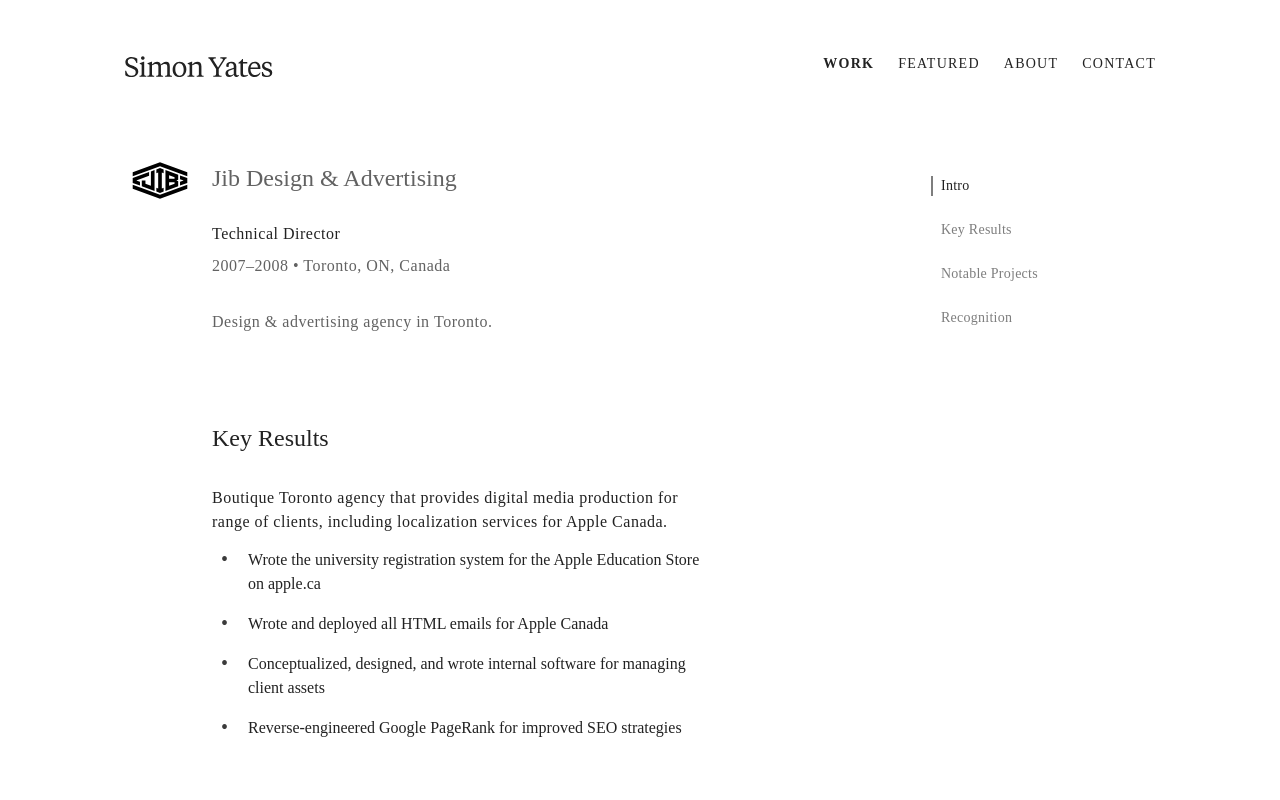
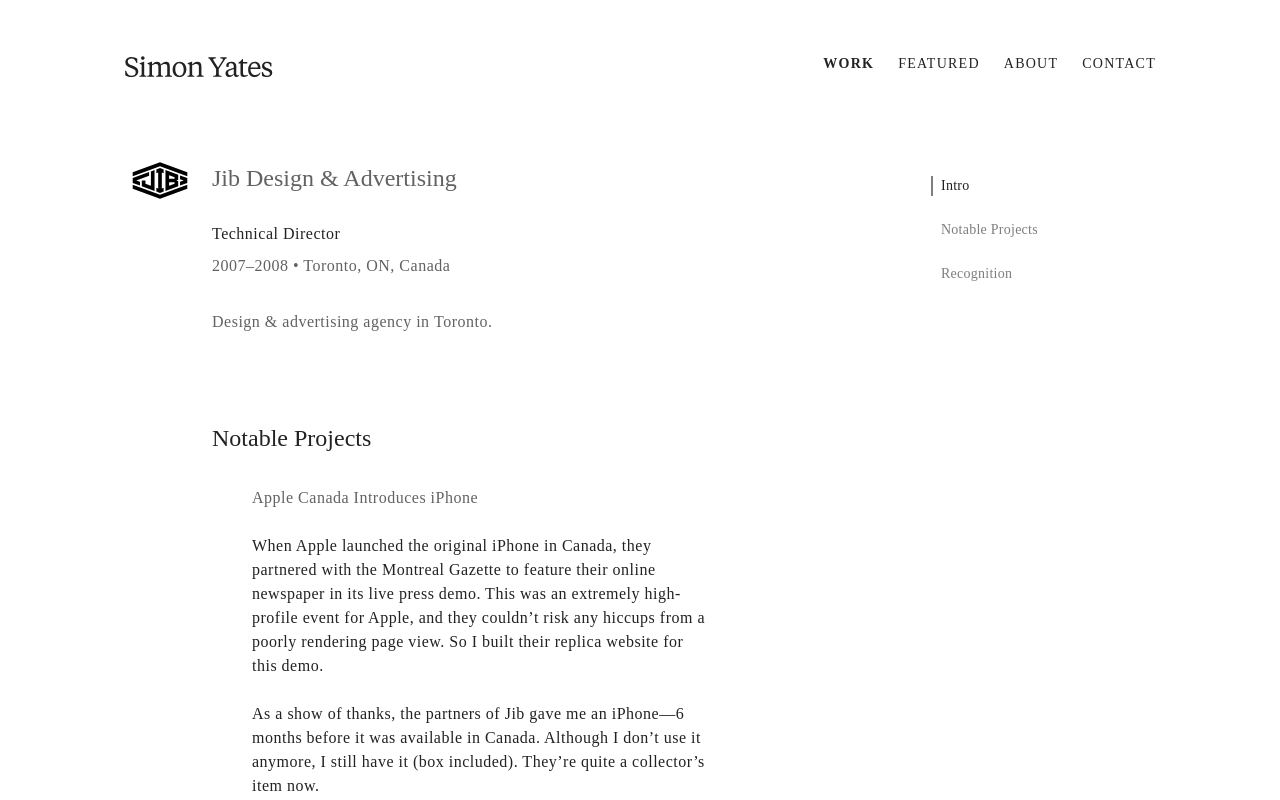
Before and after one commit to cheftechnical/simonyates, a React (Create React App) app: page /work/jib-design-and-advertising in a window 1280 px wide. Shown: the top 800 px of the page. Built offline with nearby package versions, Linux system fonts and the light colour scheme; a web font is replaced by a local one.

Commit message:
Remove key results from work at pages

```diff
--- a/src/pages/WorkAt/GenworthCanada/index.tsx
+++ b/src/pages/WorkAt/GenworthCanada/index.tsx
@@ -9,8 +9,6 @@
 import WorkAtDescription from '../components/WorkAtDescription';
 import WorkAtSectionTitle from '../components/WorkAtSectionTitle';
 import Typography from '../../../styling/Typography';
-import Li from '../../../styling/ListsUnordered/Li/intex';
-import Ul from '../../../styling/ListsUnordered/Ul/intex';
 import Callout from '../../../components/Callout';
 import WorkAtProject from '../components/WorkAtProject';
 import MyContainer from '../../../styling/MyContainer';
@@ -45,27 +43,12 @@
 								</WorkAtDescription>
 							</Section>
 
-							<Section id="key-results" name="Key Results">
-								<WorkAtSectionTitle>
-									Key Results
-								</WorkAtSectionTitle>
-								<Typography group="primary" variant="body" weight="regular">
-									Helped the team get rapidly up-to-speed with&nbsp;Elasticsearch:
-								</Typography>
-								<Ul>
-									<Li>Designed system to automatically detect names and addresses which may refer to the same subject, but use different&nbsp;spelling</Li>
-									<Li>Hosted regular company-wide Lunch-and-Learn&rsquo;s on Elasticsearch and demonstrated its&nbsp;applications</Li>
-									<Li>Saved the company multi-thousand dollars of annual expenditures by identifying an area of improvement&mdash;it eliminated the need for a third-party vendor&nbsp;service</Li>
-									<Li>Became the &ldquo;go-to-guy&rdquo; on all things&nbsp;Elasticsearch</Li>
-								</Ul>
-							</Section>
-
 							<Section id="about-the-project" name="About The Project">
 								<WorkAtSectionTitle>
 									About The Project
 								</WorkAtSectionTitle>
 								<Typography group="primary" variant="body" weight="regular">
-									<em>Genworth Canada was leading a North American initiative to move their application system to Elasticsearch. The goal of this new system: make it easier for Genworth to detect &ldquo;red-flag&rdquo; indicators of fraud from customer&nbsp;applications.</em>
+									Genworth Canada was leading a North American initiative to move their application system to Elasticsearch. The goal of this new system: make it easier for Genworth to detect &ldquo;red-flag&rdquo; indicators of fraud from customer&nbsp;applications.
 								</Typography>
 
 								<WorkAtProject next name="Finding Duplicates"/>
--- a/src/pages/WorkAt/Infomart/index.tsx
+++ b/src/pages/WorkAt/Infomart/index.tsx
@@ -9,8 +9,6 @@
 import WorkAtDescription from '../components/WorkAtDescription';
 import Callout from '../../../components/Callout';
 import WorkAtSectionTitle from '../components/WorkAtSectionTitle';
-import Li from '../../../styling/ListsUnordered/Li/intex';
-import Ul from '../../../styling/ListsUnordered/Ul/intex';
 import Typography from '../../../styling/Typography';
 import WorkAtProject from '../components/WorkAtProject';
 import MyContainer from '../../../styling/MyContainer';
@@ -47,18 +45,7 @@
 									<strong>Fun Fact: </strong>Elasticsearch was still in early beta when I started working with it on this project. At the time, the latest version was version&nbsp;~&nbsp;0.19–0.2.x
 								</Callout>
 							</Section>
-							<Section id="key-results" name="Key Results">
-								<WorkAtSectionTitle>
-									Key Results
-								</WorkAtSectionTitle>
-								<Ul>
-									<Li>Designed the software and data architecture that replaced Microsoft SQL Server with&nbsp;Elasticsearch</Li>
-									<Li>Designed Elasticsearch document schemas and wrote all&nbsp;queries</Li>
-									<Li>Built the development team from the ground up&mdash;managed the hiring process from writing job descriptions and interviewing candidates to selecting finalists. Once hired, I would onboard them and designate scopes of work for which they would be responsible&nbsp;for.</Li>
-									<Li>Wrote the development style guide and best practices for the&nbsp;team</Li>
-									<Li>Built custom data visualization charts in SVG to meet specific design requirements of the&nbsp;software</Li>
-								</Ul>
-							</Section>
+
 							<Section id="about-the-project" name="About The Project">
 								<WorkAtSectionTitle>
 									About The Project
--- a/src/pages/WorkAt/JibDesignAndAdvertising/index.tsx
+++ b/src/pages/WorkAt/JibDesignAndAdvertising/index.tsx
@@ -9,8 +9,6 @@
 import WorkAtDescription from '../components/WorkAtDescription';
 import WorkAtSectionTitle from '../components/WorkAtSectionTitle';
 import Typography from '../../../styling/Typography';
-import Ul from '../../../styling/ListsUnordered/Ul/intex';
-import Li from '../../../styling/ListsUnordered/Li/intex';
 import WorkAtProjects from '../components/WorkAtProjects';
 import WorkAtProject from '../components/WorkAtProject';
 import Callout from '../../../components/Callout';
@@ -44,21 +42,6 @@
 								<WorkAtDescription>
 									Design &amp; advertising agency in&nbsp;Toronto.
 								</WorkAtDescription>
-							</Section>
-
-							<Section id="key-results" name="Key Results">
-								<WorkAtSectionTitle>
-									Key Results
-								</WorkAtSectionTitle>
-								<Typography group="primary" variant="body" weight="regular">
-									Boutique Toronto agency that provides digital media production for range of clients, including localization services for Apple&nbsp;Canada.
-								</Typography>
-								<Ul>
-									<Li>Wrote the university registration system for the Apple Education Store on&nbsp;apple.ca</Li>
-									<Li>Wrote and deployed all HTML emails for Apple&nbsp;Canada</Li>
-									<Li>Conceptualized, designed, and wrote internal software for managing client&nbsp;assets</Li>
-									<Li>Reverse-engineered Google PageRank for improved SEO&nbsp;strategies</Li>
-								</Ul>
 							</Section>
 
 							<Section id="notable-projects" name="Notable Projects">
--- a/src/pages/WorkAt/MayoClinic/index.tsx
+++ b/src/pages/WorkAt/MayoClinic/index.tsx
@@ -49,20 +49,6 @@
 								<WorkAtDescription>
 									Mayo Clinic is an American nonprofit academic medical center based in Rochester, MN, focused on integrated patient care, education and research. It employs over 4,500 physicians and scientists, along with 58,400 administrative and allied health&nbsp;staff.
 								</WorkAtDescription>
-							</Section>
-
-							<Section id="key-results" name="Key Results">
-								<WorkAtSectionTitle>
-									Key Results
-								</WorkAtSectionTitle>
-
-								<Ul>
-									<Li>Co-authored <em>&ldquo;Patient-Like-Mine: A Real Time, Visual Analytics Tool for Clinical Decision Support&rdquo;</em> and poster presentation for the 2015 IEEE International Conference on Big&nbsp;Data</Li>
-									<Li>Built software to visualize and analyze patient medical data for clinical decision&nbsp;support</Li>
-									<Li>Built pipeline to transform data from HL7 V2 RIM and FHIR schemas to parent/child Elasticsearch&nbsp;documents</Li>
-									<Li>Re-wrote experimental prototype software for&nbsp;production</Li>
-									<Li>Optimized Elasticsearch queries for speed and&nbsp;searchability</Li>
-								</Ul>
 							</Section>
 
 							<Section id="patient-like-mine" name="Patient Like Mine">
```
